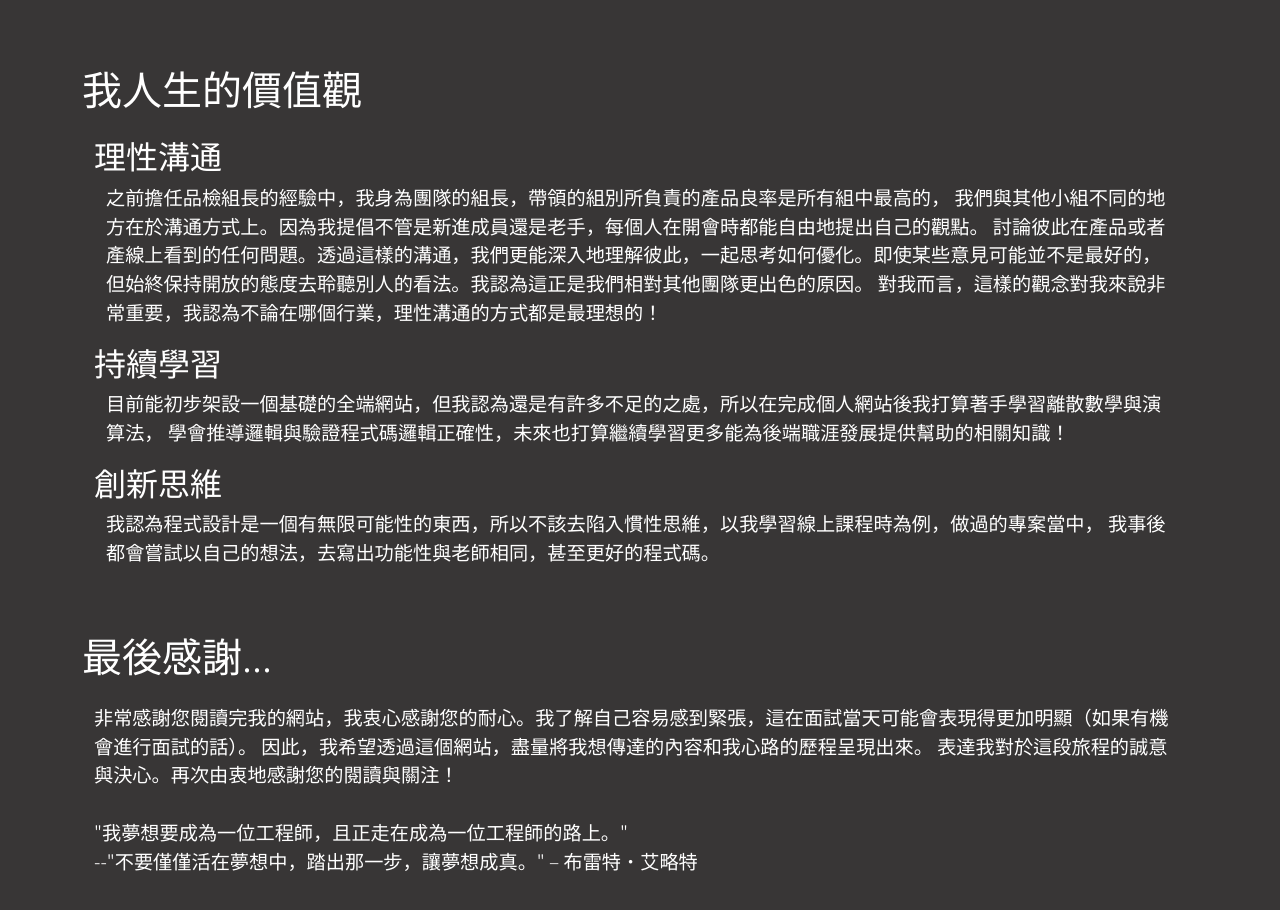
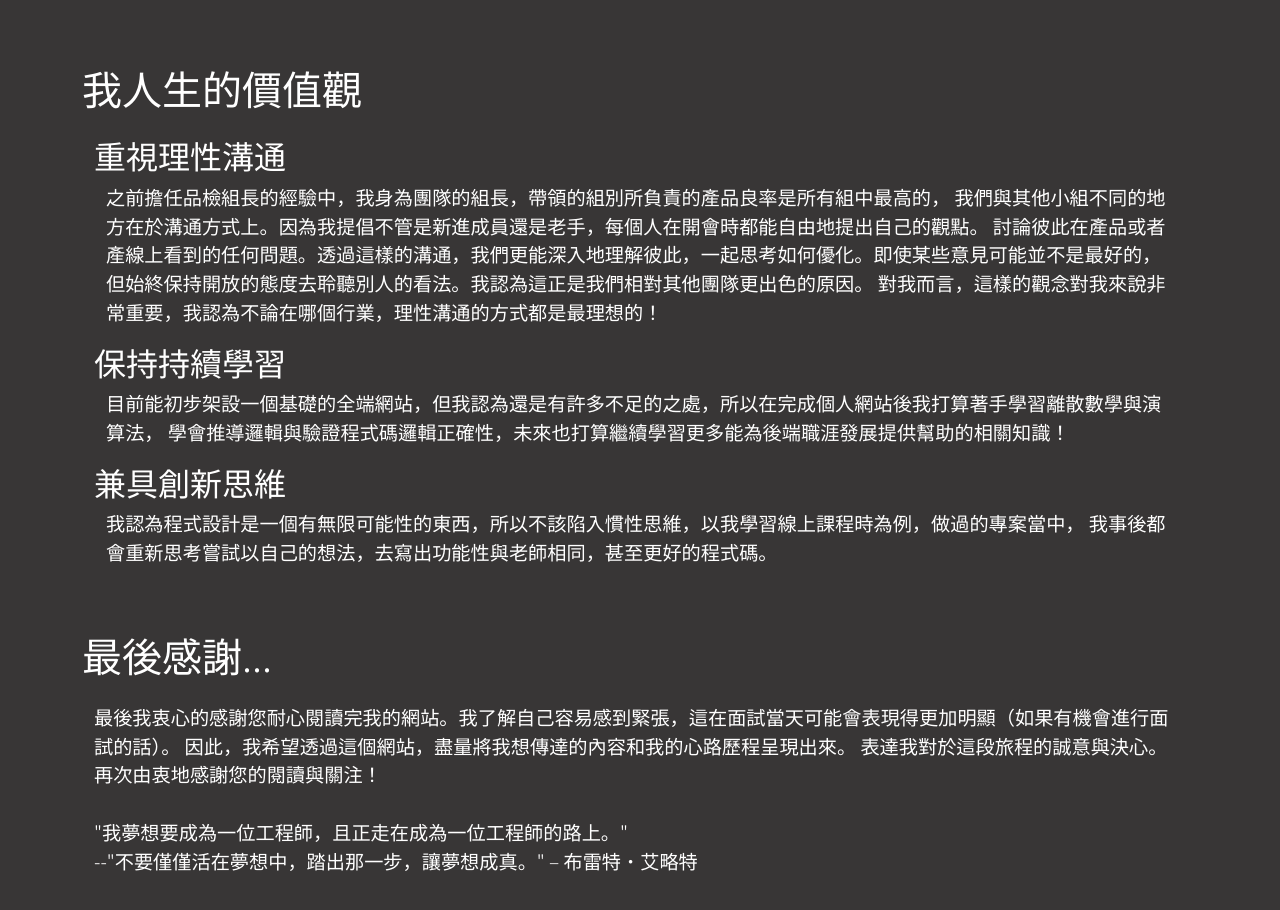
Before and after one commit to YenLin01/Profile, a React (Create React App) app: page /aboutMe in a window 1280 px wide. Shown: the part 3200-4110 px from the top of the page. Built offline with nearby package versions, Linux system fonts and the light colour scheme.

Commit message:
content update

```diff
--- a/src/components/AboutMe.js
+++ b/src/components/AboutMe.js
@@ -193,7 +193,7 @@ const ResumeComponent = () => {
           我人生的價值觀
         </h1>
         <div data-aos="fade-right" className="container-lg">
-          <h2>理性溝通</h2>
+          <h2>重視理性溝通</h2>
           <p className="container-lg">
             之前擔任品檢組長的經驗中，我身為團隊的組長，帶領的組別所負責的產品良率是所有組中最高的，
             我們與其他小組不同的地方在於溝通方式上。因為我提倡不管是新進成員還是老手，每個人在開會時都能自由地提出自己的觀點。
@@ -203,17 +203,17 @@ const ResumeComponent = () => {
           </p>
         </div>
         <div data-aos="fade-right" className="container-lg">
-          <h2>持續學習</h2>
+          <h2>保持持續學習</h2>
           <p className="container-lg">
             目前能初步架設一個基礎的全端網站，但我認為還是有許多不足的之處，所以在完成個人網站後我打算著手學習離散數學與演算法，
             學會推導邏輯與驗證程式碼邏輯正確性，未來也打算繼續學習更多能為後端職涯發展提供幫助的相關知識！
           </p>
         </div>
         <div data-aos="fade-right" className="container-lg">
-          <h2>創新思維</h2>
+          <h2>兼具創新思維</h2>
           <p className="container-lg">
-            我認為程式設計是一個有無限可能性的東西，所以不該去陷入慣性思維，以我學習線上課程時為例，做過的專案當中，
-            我事後都會嘗試以自己的想法，去寫出功能性與老師相同，甚至更好的程式碼。
+            我認為程式設計是一個有無限可能性的東西，所以不該陷入慣性思維，以我學習線上課程時為例，做過的專案當中，
+            我事後都會重新思考嘗試以自己的想法，去寫出功能性與老師相同，甚至更好的程式碼。
           </p>
         </div>
       </div>
@@ -223,8 +223,8 @@ const ResumeComponent = () => {
         </h1>
         <div data-aos="fade-right" className="container-lg">
           <p>
-            非常感謝您閱讀完我的網站，我衷心感謝您的耐心。我了解自己容易感到緊張，這在面試當天可能會表現得更加明顯（如果有機會進行面試的話）。
-            因此，我希望透過這個網站，盡量將我想傳達的內容和我心路的歷程呈現出來。
+            最後我衷心的感謝您耐心閱讀完我的網站。我了解自己容易感到緊張，這在面試當天可能會表現得更加明顯（如果有機會進行面試的話）。
+            因此，我希望透過這個網站，盡量將我想傳達的內容和我的心路歷程呈現出來。
             表達我對於這段旅程的誠意與決心。再次由衷地感謝您的閱讀與關注！
             <br />
             <br />
```
Also changed, not shown: src/styles/_vari.scss (+20 -20 lines), src/styles/style.css, 1 other file (tests, documents, lock files or other folders).
